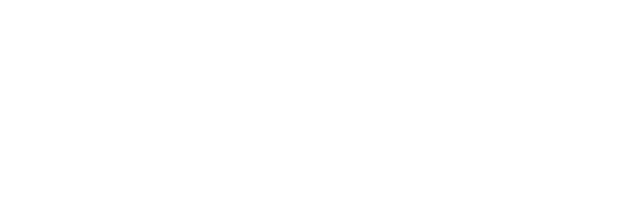
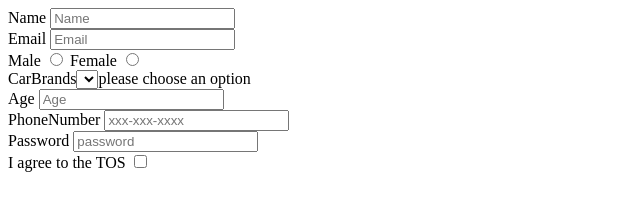
Before and after one commit to acciojob/signup-form-car-rohanjukti, a website: page main.html in a window 1280 px wide. Shown: the whole page, without its empty margins (0-640 px from the left). Drawn offline with Linux system fonts and the light colour scheme.

Commit message:
created a submission

```diff
--- a/main.html
+++ b/main.html
@@ -8,6 +8,40 @@
 
 <body>
 	<!-- the entire body must be written by student -->
+	<form action="" method="post">
+         <label for="name">Name</label>
+        <input type="Text" id="name" required placeholder="Name">
+        <br>
+
+        <label for="Email">Email</label>
+        <input type="Email" name="Email" id="email" placeholder="Email">
+        <br>
+
+        <label for="Gender">Male</label>
+        <input type="radio" name="gender" id="gender_m">
+        <label for="Gender">Female</label>
+        <input type="radio" name="gender" id="gender_f">
+        <br>
+
+        <label for="select">CarBrands<select name="" id="cars">cars</select>please choose an option</label>
+        <br>
+
+        <label for="Age">Age</label>
+        <input type="number" required id="age" placeholder="Age">
+        <br>
+
+        <label for="PhoneNumber">PhoneNumber</label>
+        <input type="tel" id="tel" placeholder="xxx-xxx-xxxx">
+        <br>
+
+        <label for="Password">Password</label>
+        <input type="password" required id="password" placeholder="password">
+        <br>
+
+        <label for="I agree to the TOS">I agree to the TOS</label>
+        <input type="checkbox" required id="tos">
+
+    </form>
     <script type="text/javascript" src="./script.js">
 </script>
 
```
